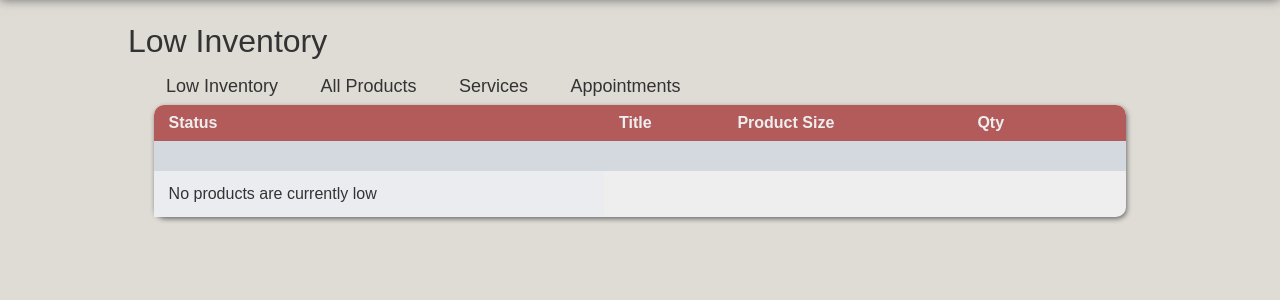
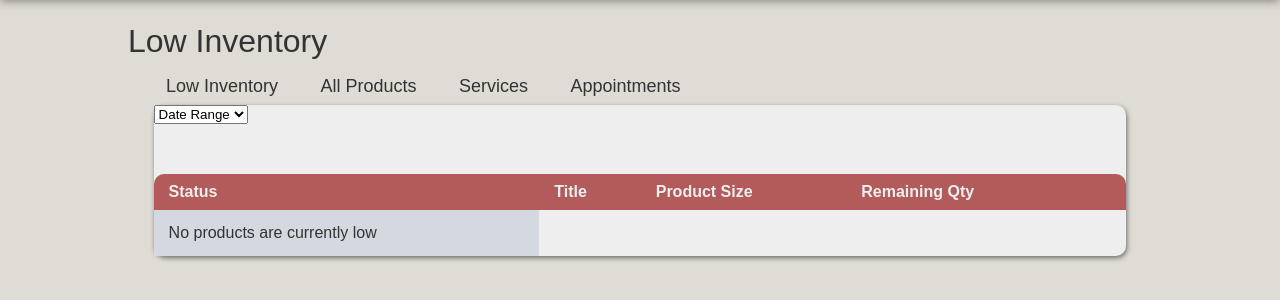
Before and after one commit to OrganicInventory/organic-repo, a Django app: page /low/ in a window 1280 px wide. Shown: the part 60-360 px from the top of the page. Run offline with Django 3.2, Linux system fonts and the light colour scheme; the visitor is signed in with stand-in values (Sample User, id 1); data that the repository does not hold is empty; parts of the project's set-up code (start-up, migrations or seed data) failed here and were passed over; some libraries are stand-ins or nearby versions.

Commit message:
Added ability to change the date range for low inventory check, although it is not working perfectly

```diff
--- a/org_inv/inventory/templates/low_products.html
+++ b/org_inv/inventory/templates/low_products.html
@@ -5,24 +5,34 @@
 {% endblock %}
 
 {% block content %}
+    <form id='range' action="{% url 'low_products' %}">
+        <select id='range' form="range" name="range" onchange="this.form.submit();">
+            <option selected disabled>Date Range</option>
+            <option value="1">1 Day</option>
+            <option value="7">1 Week</option>
+            <option value="14">2 Weeks</option>
+            <option value="30">1 Month</option>
+            <option value="60">2 Months</option>
+        </select>
+    </form>
 
     <table class="content-table">
     <tr class="table-header">
         <th>Status</th>
         <th>Title</th>
         <th>Product Size</th>
-      <th>Qty</th>
+        <th>Remaining Qty</th>
         <th></th>
     </tr>
-    <tr class="padding-row"><td></td><td></td><td></td><td></td><td></td></tr>
     {% if low %}
         {% for key, value in low.items %}
             <tr>
+            <td></td>
             <td>{{ key.name }}</td>
             <td>{{ key.size }}oz.</td>
-        <td>{{ value|floatformat:2 }}oz. left in 2 weeks<br/>
+            <td>{{ value|floatformat:2 }}oz. left<br/>
             <td><a href="{% url 'adjust_product' key.id %}">Adjust Inventory</a></td>
-        <td></td>
+
         {% endfor %}
     {% else %}
         <tr>
--- a/org_inv/inventory/views.py
+++ b/org_inv/inventory/views.py
@@ -295,11 +295,11 @@ class ServiceDelete(LoginRequiredMixin, DeleteView):
         return HttpResponseRedirect(success_url)
 
 
-def inventory_check(daterange):
-    appointments = Appointment.objects.filter(date__gt=timezone.now()).filter(
+def inventory_check(daterange, user):
+    appointments = Appointment.objects.filter(user=user).filter(date__gt=timezone.now()).filter(
         date__lte=timezone.now() + timedelta(days=daterange))
     product_dict = {}
-    for product in Product.objects.all():
+    for product in Product.objects.filter(user=user):
         product_dict[product] = product.quantity
 
     for appointment in appointments:
@@ -327,7 +327,11 @@ class LowInventoryView(LoginRequiredMixin, ListView):
 
     def get_context_data(self, **kwargs):
         context = super().get_context_data(**kwargs)
-        low = inventory_check(14)
+        daterange = self.request.GET.get('range')
+        if daterange:
+            low = inventory_check(int(daterange), self.request.user)
+        else:
+            low = inventory_check(14, self.request.user)
         context['low'] = low
         return context
 
```
Lines whose indentation alone changed are shown as unchanged.
